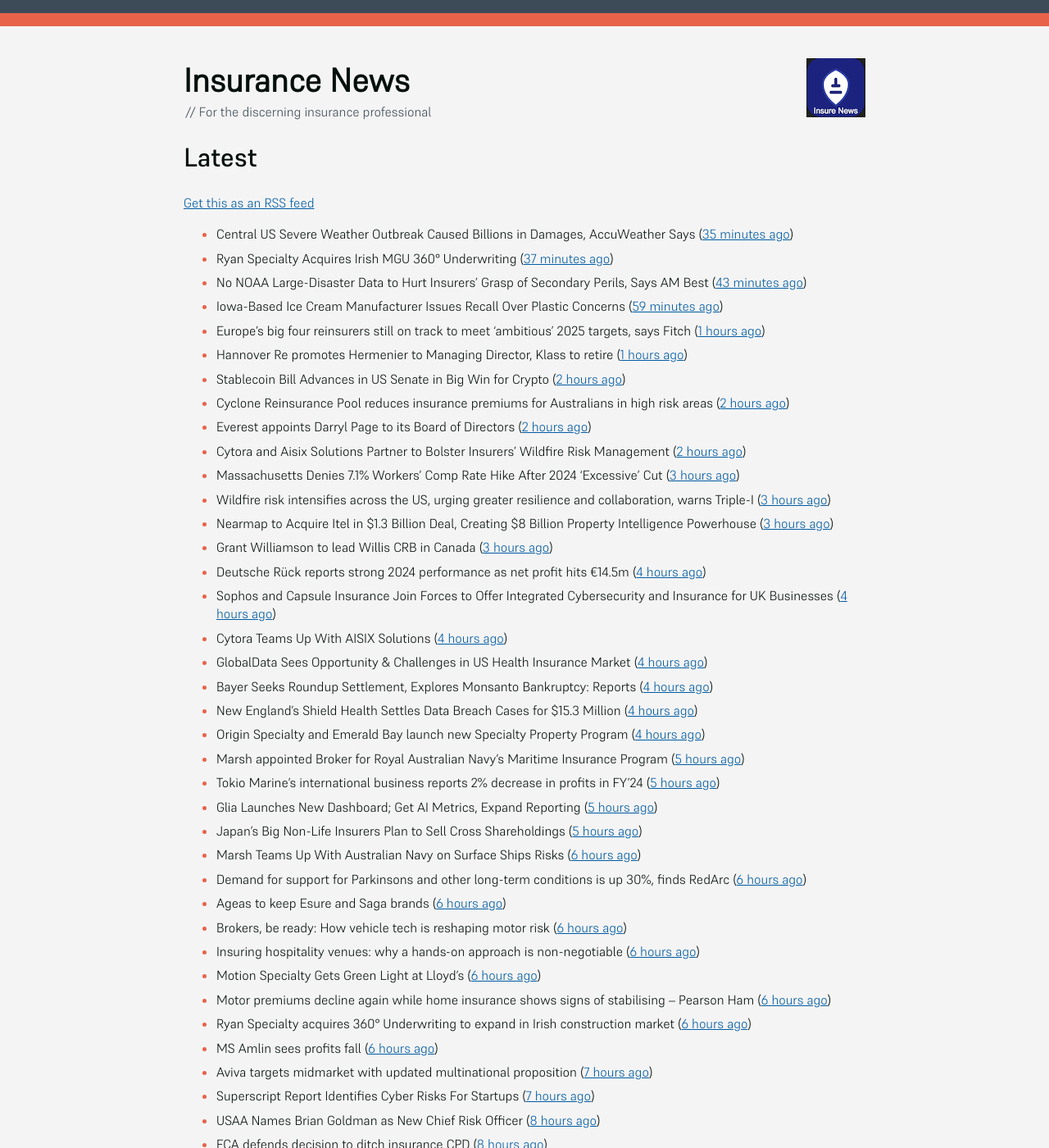
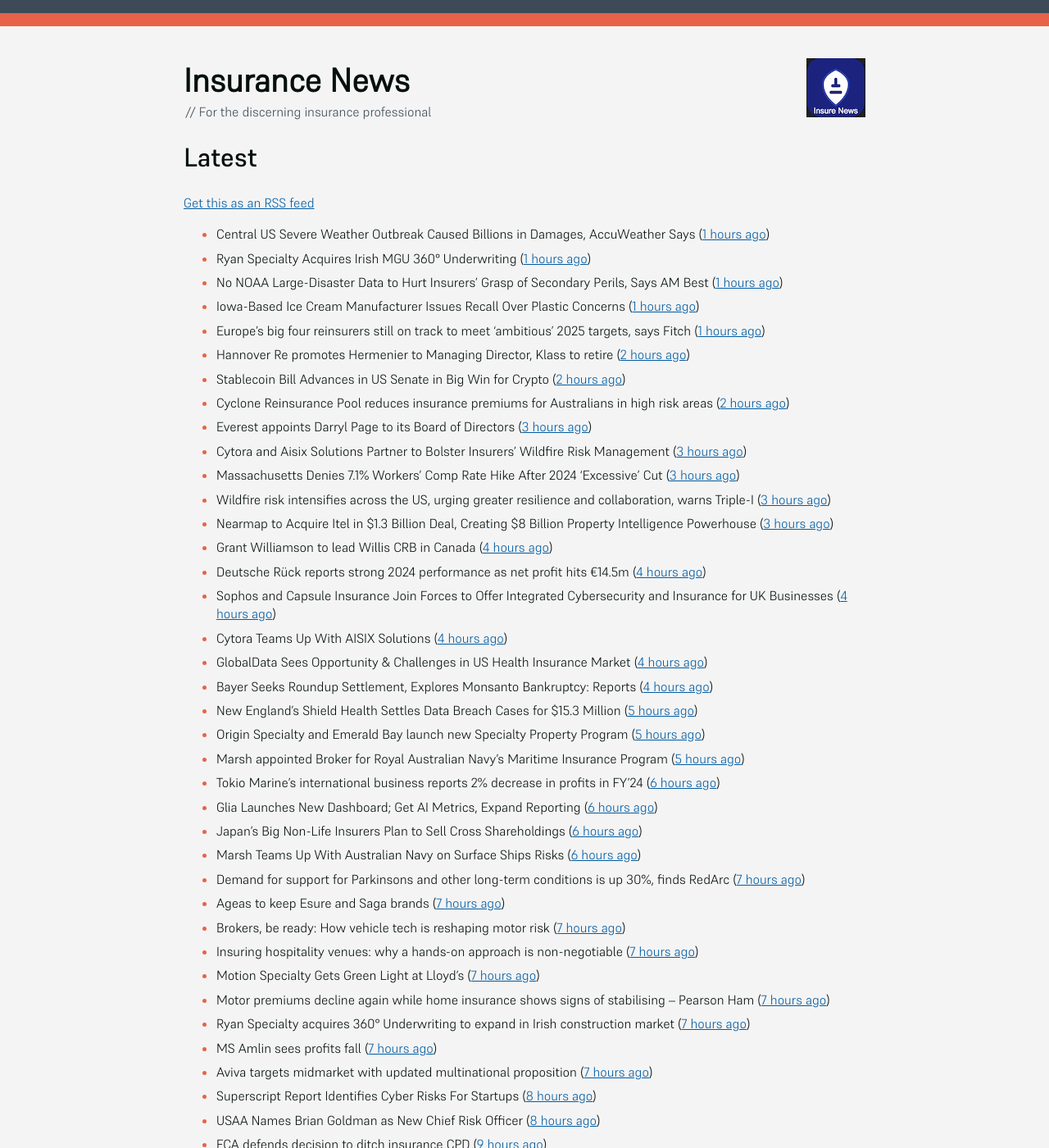
Before and after one commit to mat-0/feeds.thechels.uk, a Jekyll site: the page built from index.md, in a window 1280 px wide and 1400 px high. Shown: the whole window at 82% size. Built offline with Jekyll 4.4.1, drawn with Linux system fonts in a browser that asks for light colours; some of the changed text lies outside the part shown.

Commit message:
New Feed

```diff
--- a/index.md
+++ b/index.md
@@ -8,55 +8,55 @@ description: Latest Updates
 [Get this as an RSS feed](/feed.rss)
 
 <!-- news_marker starts -->
-- Central US Severe Weather Outbreak Caused Billions in Damages, AccuWeather Says ([35 minutes ago](https://www.insurancejournal.com/news/midwest/2025/05/20/824523.htm))
-- Ryan Specialty Acquires Irish MGU 360° Underwriting ([37 minutes ago](https://www.insurancejournal.com/news/international/2025/05/20/824530.htm))
-- No NOAA Large-Disaster Data to Hurt Insurers’ Grasp of Secondary Perils, Says AM Best ([43 minutes ago](https://www.insurancejournal.com/news/national/2025/05/20/824515.htm))
-- Iowa-Based Ice Cream Manufacturer Issues Recall Over Plastic Concerns ([59 minutes ago](https://www.insurancejournal.com/news/midwest/2025/05/20/824520.htm))
+- Central US Severe Weather Outbreak Caused Billions in Damages, AccuWeather Says ([1 hours ago](https://www.insurancejournal.com/news/midwest/2025/05/20/824523.htm))
+- Ryan Specialty Acquires Irish MGU 360° Underwriting ([1 hours ago](https://www.insurancejournal.com/news/international/2025/05/20/824530.htm))
+- No NOAA Large-Disaster Data to Hurt Insurers’ Grasp of Secondary Perils, Says AM Best ([1 hours ago](https://www.insurancejournal.com/news/national/2025/05/20/824515.htm))
+- Iowa-Based Ice Cream Manufacturer Issues Recall Over Plastic Concerns ([1 hours ago](https://www.insurancejournal.com/news/midwest/2025/05/20/824520.htm))
 - Europe’s big four reinsurers still on track to meet ‘ambitious’ 2025 targets, says Fitch ([1 hours ago](https://www.reinsurancene.ws/europes-big-four-reinsurers-still-on-track-to-meet-ambitious-2025-targets-says-fitch/))
-- Hannover Re promotes Hermenier to Managing Director, Klass to retire ([1 hours ago](https://www.reinsurancene.ws/hannover-re-promotes-hermenier-to-managing-director-klass-to-retire/))
+- Hannover Re promotes Hermenier to Managing Director, Klass to retire ([2 hours ago](https://www.reinsurancene.ws/hannover-re-promotes-hermenier-to-managing-director-klass-to-retire/))
 - Stablecoin Bill Advances in US Senate in Big Win for Crypto ([2 hours ago](https://www.insurancejournal.com/news/national/2025/05/20/824512.htm))
 - Cyclone Reinsurance Pool reduces insurance premiums for Australians in high risk areas ([2 hours ago](https://www.reinsurancene.ws/cyclone-reinsurance-pool-reduces-insurance-premiums-for-australians-in-high-risk-areas/))
-- Everest appoints Darryl Page to its Board of Directors ([2 hours ago](https://www.reinsurancene.ws/everest-appoints-darryl-page-to-its-board-of-directors/))
-- Cytora and Aisix Solutions Partner to Bolster Insurers’ Wildfire Risk Management ([2 hours ago](https://www.insurtechinsights.com/cytora-and-aisix-solutions-partner-to-bolster-insurers-wildfire-risk-management/))
+- Everest appoints Darryl Page to its Board of Directors ([3 hours ago](https://www.reinsurancene.ws/everest-appoints-darryl-page-to-its-board-of-directors/))
+- Cytora and Aisix Solutions Partner to Bolster Insurers’ Wildfire Risk Management ([3 hours ago](https://www.insurtechinsights.com/cytora-and-aisix-solutions-partner-to-bolster-insurers-wildfire-risk-management/))
 - Massachusetts Denies 7.1% Workers’ Comp Rate Hike After 2024 ‘Excessive’ Cut ([3 hours ago](https://www.insurancejournal.com/news/east/2025/05/20/824489.htm))
 - Wildfire risk intensifies across the US, urging greater resilience and collaboration, warns Triple-I ([3 hours ago](https://www.reinsurancene.ws/wildfire-risk-intensifies-across-the-us-urging-greater-resilience-and-collaboration-warns-triple-i/))
 - Nearmap to Acquire Itel in $1.3 Billion Deal, Creating $8 Billion Property Intelligence Powerhouse ([3 hours ago](https://www.insurtechinsights.com/nearmap-to-acquire-itel-in-1-3-billion-deal-creating-8-billion-property-intelligence-powerhouse/))
-- Grant Williamson to lead Willis CRB in Canada ([3 hours ago](https://www.reinsurancene.ws/grant-williamson-to-lead-willis-crb-in-canada/))
+- Grant Williamson to lead Willis CRB in Canada ([4 hours ago](https://www.reinsurancene.ws/grant-williamson-to-lead-willis-crb-in-canada/))
 - Deutsche Rück reports strong 2024 performance as net profit hits €14.5m ([4 hours ago](https://www.reinsurancene.ws/deutsche-ruck-reports-strong-2024-performance-as-net-profit-hits-e14-5m/))
 - Sophos and Capsule Insurance Join Forces to Offer Integrated Cybersecurity and Insurance for UK Businesses ([4 hours ago](https://www.insurtechinsights.com/sophos-and-capsule-insurance-join-forces-to-offer-integrated-cybersecurity-and-insurance-for-uk-businesses/))
 - Cytora Teams Up With AISIX Solutions ([4 hours ago](https://insurance-edge.net/2025/05/20/cytora-teams-up-with-aisix-solutions/))
 - GlobalData Sees Opportunity & Challenges in US Health Insurance Market ([4 hours ago](https://insurance-edge.net/2025/05/20/globaldata-sees-opportunity-challenges-in-us-health-insurance-market/))
 - Bayer Seeks Roundup Settlement, Explores Monsanto Bankruptcy: Reports ([4 hours ago](https://www.insurancejournal.com/news/national/2025/05/20/824477.htm))
-- New England’s Shield Health Settles Data Breach Cases for $15.3 Million ([4 hours ago](https://www.insurancejournal.com/news/east/2025/05/20/824475.htm))
-- Origin Specialty and Emerald Bay launch new Specialty Property Program ([4 hours ago](https://www.reinsurancene.ws/origin-specialty-and-emerald-bay-launch-new-specialty-property-program/))
+- New England’s Shield Health Settles Data Breach Cases for $15.3 Million ([5 hours ago](https://www.insurancejournal.com/news/east/2025/05/20/824475.htm))
+- Origin Specialty and Emerald Bay launch new Specialty Property Program ([5 hours ago](https://www.reinsurancene.ws/origin-specialty-and-emerald-bay-launch-new-specialty-property-program/))
 - Marsh appointed Broker for Royal Australian Navy’s Maritime Insurance Program ([5 hours ago](https://www.reinsurancene.ws/marsh-appointed-broker-for-royal-australian-navys-maritime-insurance-program/))
-- Tokio Marine’s international business reports 2% decrease in profits in FY’24 ([5 hours ago](https://www.reinsurancene.ws/tokio-marines-international-business-reports-2-decrease-in-profits-in-fy24/))
-- Glia Launches New Dashboard; Get AI Metrics, Expand Reporting ([5 hours ago](https://insurance-edge.net/2025/05/20/glia-launches-new-dashboard-get-ai-metrics-expand-reporting/))
-- Japan’s Big Non-Life Insurers Plan to Sell Cross Shareholdings ([5 hours ago](https://www.insurancejournal.com/news/international/2025/05/20/824468.htm))
+- Tokio Marine’s international business reports 2% decrease in profits in FY’24 ([6 hours ago](https://www.reinsurancene.ws/tokio-marines-international-business-reports-2-decrease-in-profits-in-fy24/))
+- Glia Launches New Dashboard; Get AI Metrics, Expand Reporting ([6 hours ago](https://insurance-edge.net/2025/05/20/glia-launches-new-dashboard-get-ai-metrics-expand-reporting/))
+- Japan’s Big Non-Life Insurers Plan to Sell Cross Shareholdings ([6 hours ago](https://www.insurancejournal.com/news/international/2025/05/20/824468.htm))
 - Marsh Teams Up With Australian Navy on Surface Ships Risks ([6 hours ago](https://insurance-edge.net/2025/05/20/marsh-teams-up-with-australian-navy-on-surface-ships-risks/))
-- Demand for support for Parkinsons and other long-term conditions is up 30%, finds RedArc ([6 hours ago](https://ifamagazine.com/demand-for-support-for-parkinsons-and-other-long-term-conditions-is-up-30-finds-redarc/))
-- Ageas to keep Esure and Saga brands ([6 hours ago](https://www.postonline.co.uk/news/7957788/ageas-to-keep-esure-and-saga-brands))
-- Brokers, be ready: How vehicle tech is reshaping motor risk ([6 hours ago](https://www.insurancebusinessmag.com/uk/news/auto-motor/brokers-be-ready-how-vehicle-tech-is-reshaping-motor-risk-536269.aspx))
-- Insuring hospitality venues: why a hands-on approach is non-negotiable ([6 hours ago](https://www.insurancebusinessmag.com/uk/news/hospitality/insuring-hospitality-venues-why-a-handson-approach-is-nonnegotiable-536268.aspx))
-- Motion Specialty Gets Green Light at Lloyd’s ([6 hours ago](https://insurance-edge.net/2025/05/20/motion-specialty-gets-green-light-at-lloyds/))
-- Motor premiums decline again while home insurance shows signs of stabilising – Pearson Ham ([6 hours ago](https://www.insurancebusinessmag.com/uk/news/auto-motor/motor-premiums-decline-again-while-home-insurance-shows-signs-of-stabilising--pearson-ham-536267.aspx))
-- Ryan Specialty acquires 360° Underwriting to expand in Irish construction market ([6 hours ago](https://www.insurancebusinessmag.com/uk/news/breaking-news/ryan-specialty-acquires-360-underwriting-to-expand-in-irish-construction-market-536266.aspx))
-- MS Amlin sees profits fall ([6 hours ago](https://www.insurancebusinessmag.com/uk/news/breaking-news/ms-amlin-sees-profits-fall-536259.aspx))
+- Demand for support for Parkinsons and other long-term conditions is up 30%, finds RedArc ([7 hours ago](https://ifamagazine.com/demand-for-support-for-parkinsons-and-other-long-term-conditions-is-up-30-finds-redarc/))
+- Ageas to keep Esure and Saga brands ([7 hours ago](https://www.postonline.co.uk/news/7957788/ageas-to-keep-esure-and-saga-brands))
+- Brokers, be ready: How vehicle tech is reshaping motor risk ([7 hours ago](https://www.insurancebusinessmag.com/uk/news/auto-motor/brokers-be-ready-how-vehicle-tech-is-reshaping-motor-risk-536269.aspx))
+- Insuring hospitality venues: why a hands-on approach is non-negotiable ([7 hours ago](https://www.insurancebusinessmag.com/uk/news/hospitality/insuring-hospitality-venues-why-a-handson-approach-is-nonnegotiable-536268.aspx))
+- Motion Specialty Gets Green Light at Lloyd’s ([7 hours ago](https://insurance-edge.net/2025/05/20/motion-specialty-gets-green-light-at-lloyds/))
+- Motor premiums decline again while home insurance shows signs of stabilising – Pearson Ham ([7 hours ago](https://www.insurancebusinessmag.com/uk/news/auto-motor/motor-premiums-decline-again-while-home-insurance-shows-signs-of-stabilising--pearson-ham-536267.aspx))
+- Ryan Specialty acquires 360° Underwriting to expand in Irish construction market ([7 hours ago](https://www.insurancebusinessmag.com/uk/news/breaking-news/ryan-specialty-acquires-360-underwriting-to-expand-in-irish-construction-market-536266.aspx))
+- MS Amlin sees profits fall ([7 hours ago](https://www.insurancebusinessmag.com/uk/news/breaking-news/ms-amlin-sees-profits-fall-536259.aspx))
 - Aviva targets midmarket with updated multinational proposition ([7 hours ago](https://www.postonline.co.uk/broker/7957787/aviva-targets-midmarket-with-updated-multinational-proposition))
-- Superscript Report Identifies Cyber Risks For Startups ([7 hours ago](https://insurance-edge.net/2025/05/20/superscript-report-identifies-cyber-risks-for-startups/))
+- Superscript Report Identifies Cyber Risks For Startups ([8 hours ago](https://insurance-edge.net/2025/05/20/superscript-report-identifies-cyber-risks-for-startups/))
 - USAA Names Brian Goldman as New Chief Risk Officer ([8 hours ago](https://www.insurtechinsights.com/usaa-names-brian-goldman-as-new-chief-risk-officer/))
-- FCA defends decision to ditch insurance CPD ([8 hours ago](https://www.postonline.co.uk/news/7957780/fca-defends-decision-to-ditch-insurance-cpd))
+- FCA defends decision to ditch insurance CPD ([9 hours ago](https://www.postonline.co.uk/news/7957780/fca-defends-decision-to-ditch-insurance-cpd))
 - People Moves: Boroughs Named Chubb Group Vice Chairman, Hogan Succeeds Boroughs as Investment Officer; Cushing Named Head of Construction at Zurich NA ([10 hours ago](https://www.insurancejournal.com/news/national/2025/05/20/824390.htm))
 - More Tornadoes Plow Through Central US, Leaving Thousands Without Power ([10 hours ago](https://www.insurancejournal.com/news/southeast/2025/05/20/824450.htm))
 - Ministry of Justice's Legal Aid Agency suspends services amid cyberattack ([10 hours ago](https://www.insurancebusinessmag.com/uk/news/cyber/ministry-of-justices-legal-aid-agency-suspends-services-amid-cyberattack-536241.aspx))
-- Aviva on how a garden can protect your property from extreme weather ([10 hours ago](https://www.insurancebusinessmag.com/uk/news/property-insurance/aviva-on-how-a-garden-can-protect-your-property-from-extreme-weather-536238.aspx))
-- Allianz unveils Unity Awards ([10 hours ago](https://www.insurancebusinessmag.com/uk/news/breaking-news/allianz-unveils-unity-awards-536237.aspx))
-- AmTrust International reports progress in Turkey ([10 hours ago](https://www.insurancebusinessmag.com/uk/news/breaking-news/amtrust-international-reports-progress-in-turkey-536236.aspx))
+- Aviva on how a garden can protect your property from extreme weather ([11 hours ago](https://www.insurancebusinessmag.com/uk/news/property-insurance/aviva-on-how-a-garden-can-protect-your-property-from-extreme-weather-536238.aspx))
+- Allianz unveils Unity Awards ([11 hours ago](https://www.insurancebusinessmag.com/uk/news/breaking-news/allianz-unveils-unity-awards-536237.aspx))
+- AmTrust International reports progress in Turkey ([11 hours ago](https://www.insurancebusinessmag.com/uk/news/breaking-news/amtrust-international-reports-progress-in-turkey-536236.aspx))
 - Could Your Tech Stack Use a Spring Cleaning? How to Reduce Insurance IT Complexity with APIs ([11 hours ago](https://www.insurancejournal.com/blogs/agentsync/2025/05/20/822951.htm))
 - Driverless Trucking Firm Aurora Puts Human Back in Driver’s Seat ([11 hours ago](https://www.insurancejournal.com/news/southcentral/2025/05/20/824443.htm))
 - Big Interview: Jason Richards, Swiss Re ([11 hours ago](https://www.postonline.co.uk/reinsurance/7957541/big-interview-jason-richards-swiss-re))
-- APCIA: Record Shows ‘Minimal Complaints’ on Hurricane Milton, Helene Claims ([11 hours ago](https://www.insurancejournal.com/news/national/2025/05/20/824364.htm))
-- Italy’s Data Watchdog Fines AI Company Replika’s Developer $5.6 Million ([11 hours ago](https://www.insurancejournal.com/news/international/2025/05/20/824403.htm))
+- APCIA: Record Shows ‘Minimal Complaints’ on Hurricane Milton, Helene Claims ([12 hours ago](https://www.insurancejournal.com/news/national/2025/05/20/824364.htm))
+- Italy’s Data Watchdog Fines AI Company Replika’s Developer $5.6 Million ([12 hours ago](https://www.insurancejournal.com/news/international/2025/05/20/824403.htm))
 - EY Negligently Missed Huge Fraud at Collapsed Hospital Operator, $3B UK Trial Hears ([12 hours ago](https://www.insurancejournal.com/news/international/2025/05/20/824369.htm))
 - EU Will Propose to G7 Nations a Reduction in Sanctions Price Cap for Russian Oil ([12 hours ago](https://www.insurancejournal.com/news/international/2025/05/20/824398.htm))
 - Motion Specialty Launches Lloyd’s MGU, Founded by Former Hiscox Executives ([12 hours ago](https://www.insurancejournal.com/news/international/2025/05/20/824409.htm))
```
Also changed, not shown: other parts of index.md (+1 -1 lines).
